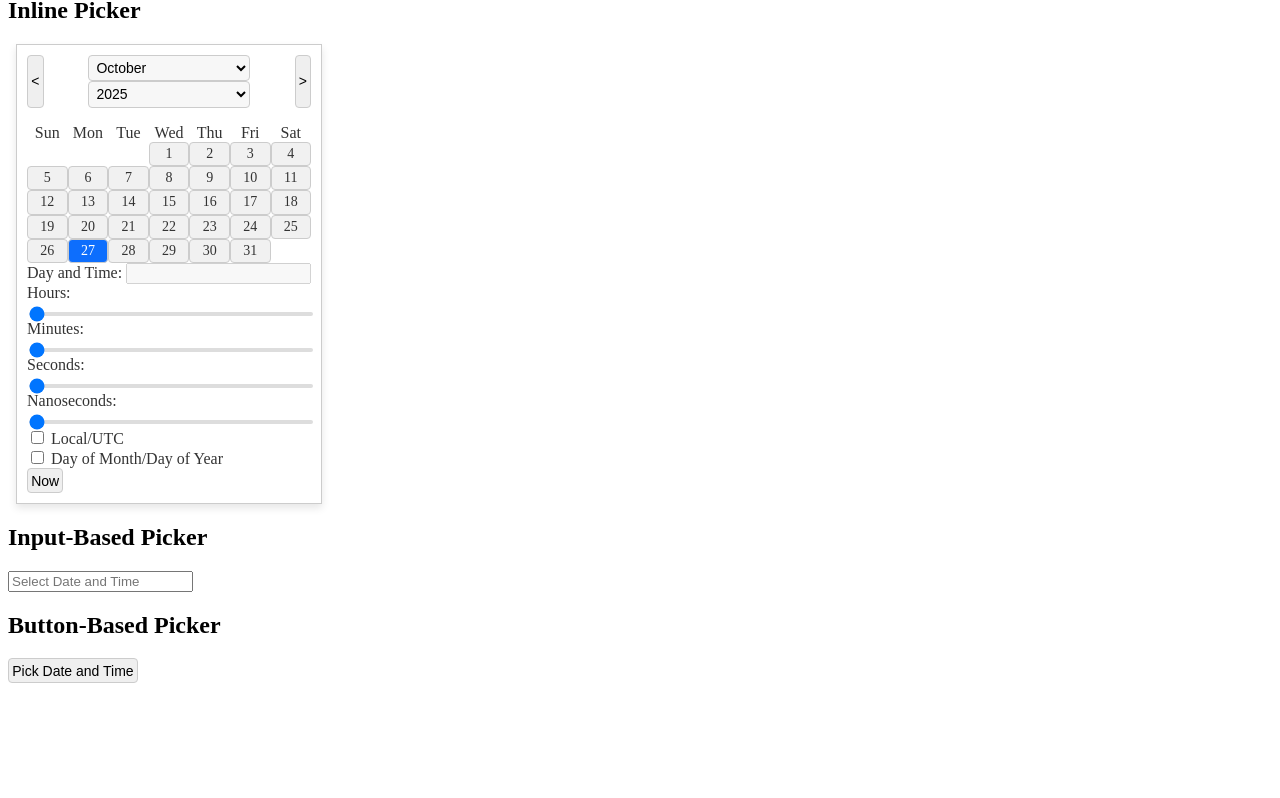
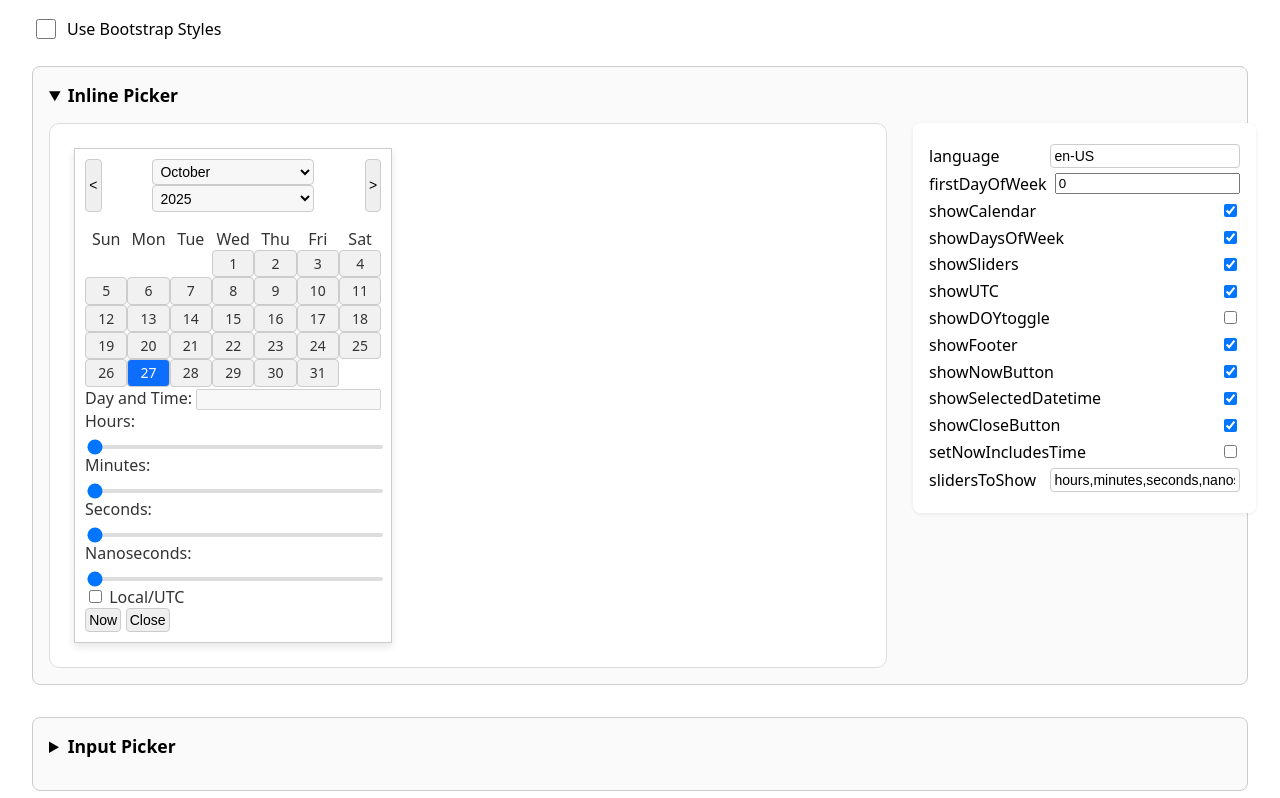
Before and after one commit to umer936/datetimepicker.js, a website: page index.html in a window 1280 px wide. Shown: the part 83-881 px from the top of the page. Before the commit the page ends 800 px from the top, so only its background shows below. Drawn offline with nearby package versions, Linux system fonts and the light colour scheme.

Commit message:
Improve the playground/demo/examples area

```diff
--- a/index.html
+++ b/index.html
@@ -3,56 +3,137 @@
 <head>
     <meta charset="UTF-8">
     <meta name="viewport" content="width=device-width, initial-scale=1.0">
-    <title>DateTimePicker with or without Bootstrap 5</title>
-<!--    <link rel="stylesheet"-->
-<!--          href="https://cdnjs.cloudflare.com/ajax/libs/bootstrap/5.3.8/css/bootstrap.min.css"-->
-<!--          integrity="sha512-2bBQCjcnw658Lho4nlXJcc6WkV/UxpE/sAokbXPxQNGqmNdQrWqtw26Ns9kFF/yG792pKR1Sx8/Y1Lf1XN4GKA=="-->
-<!--          crossorigin="anonymous"-->
-<!--          referrerpolicy="no-referrer"/>-->
+    <title>DateTimePicker Playground</title>
+
+    <!-- Optional Bootstrap -->
+    <link id="bootstrap-css" rel="stylesheet"
+          href="https://cdnjs.cloudflare.com/ajax/libs/bootstrap/5.3.8/css/bootstrap.min.css"
+          crossorigin="anonymous" disabled>
     <link rel="stylesheet" href="datetimepicker.css">
+
+    <style>
+        body {
+            font-family: system-ui, sans-serif;
+            margin: 2rem;
+            max-width: 1400px;
+        }
+
+        h1 {
+            margin-bottom: 1.5rem;
+        }
+
+        details {
+            margin-bottom: 2rem;
+            border: 1px solid #ccc;
+            border-radius: 8px;
+            padding: 1rem;
+            background: #fafafa;
+        }
+
+        summary {
+            font-weight: 600;
+            font-size: 1.1rem;
+            cursor: pointer;
+            margin-bottom: 1rem;
+        }
+
+        .picker-row {
+            display: grid;
+            grid-template-columns: 1fr 320px; /* left: picker | right: options */
+            gap: 1.5rem;
+            align-items: flex-start;
+            width: 100%;
+        }
+
+        @media (max-width: 768px) {
+            .picker-row {
+                grid-template-columns: 1fr;
+            }
+        }
+
+        .picker-box {
+            border: 1px solid #ddd;
+            border-radius: 10px;
+            padding: 1rem;
+            min-height: 320px;
+            background: white;
+        }
+
+        fieldset {
+            border: none;
+            background: #fff;
+            border-radius: 8px;
+            padding: 1rem;
+            box-shadow: 0 1px 4px rgba(0,0,0,0.08);
+        }
+
+        fieldset label {
+            display: flex;
+            align-items: center;
+            justify-content: space-between;
+            margin: 0.3rem 0;
+        }
+
+        fieldset input, fieldset select {
+            margin-left: 0.5rem;
+            flex: 1;
+        }
+
+        .switch {
+            display: inline-flex;
+            align-items: center;
+            gap: .5rem;
+            cursor: pointer;
+            font-weight: 500;
+            margin-bottom: 1.5rem;
+        }
+
+        .switch input {
+            width: 1.25rem;
+            height: 1.25rem;
+        }
+
+        fieldset > label > input {
+            flex: 0;
+        }
+    </style>
 </head>
 <body>
-<h1>DateTimePicker Examples</h1>
 
-<div class="mb-4">
-    <h2>Inline Picker</h2>
-    <div id="inline-picker" class=></div>
-</div>
+<h1>DateTimePicker Interactive Playground</h1>
+<label class="switch">
+    <input type="checkbox" id="toggle-bootstrap">
+    Use Bootstrap Styles
+</label>
 
-<div class="mb-4">
-    <h2>Input-Based Picker</h2>
-    <label for="input-picker"></label>
-    <input id="input-picker" class="form-control datetime-input" placeholder="Select Date and Time" aria-label="Date Time Input">
-</div>
+<!-- Inline Picker -->
+<details open>
+    <summary>Inline Picker</summary>
+    <div class="picker-row">
+        <div class="picker-box" id="inline-wrapper"></div>
+        <fieldset id="inline-options"></fieldset>
+    </div>
+</details>
 
-<div class="mb-4">
-    <h2>Button-Based Picker</h2>
-    <button id="button-picker" class="btn btn-primary" aria-label="Pick Date and Time">Pick Date and Time</button>
-</div>
+<!-- Input Picker -->
+<details>
+    <summary>Input Picker</summary>
+    <div class="picker-row">
+        <div class="picker-box" id="input-wrapper"></div>
+        <fieldset id="input-options"></fieldset>
+    </div>
+</details>
+
+<!-- Button Picker -->
+<details>
+    <summary>Button Picker</summary>
+    <div class="picker-row">
+        <div class="picker-box" id="button-wrapper"></div>
+        <fieldset id="button-options"></fieldset>
+    </div>
+</details>
 
 <script src="datetimepicker.js"></script>
-<script>
-    addEventListener("DOMContentLoaded", () => {
-        new DateTimePicker(document.getElementById('inline-picker'), {
-            mode: 'inline',
-            showDOYtoggle: true,
-            slidersToShow: ['hours', 'minutes', 'seconds', 'nanoseconds'],
-            showCloseButton: false,
-        });
-        new DateTimePicker(document.getElementById('input-picker'), {
-            mode: 'input',
-            showDOYtoggle: true,
-            initialValue: '2001 01 Jan 08:00:00',
-            slidersToShow: ['hours', 'minutes', 'seconds', 'nanoseconds'],
-            onDateSelect: (time) => document.getElementById('input-picker').value = time.toLocaleString(),
-            onTimeChange: (time) => document.getElementById('input-picker').value = time.toLocaleString(),
-        });
-        new DateTimePicker(document.getElementById('button-picker'), {
-            mode: 'button',
-            showDOYtoggle: true,
-            slidersToShow: ['hours', 'minutes', 'seconds', 'nanoseconds'],
-        });
-    });
-</script>
+<script src="playground.js"></script>
 </body>
 </html>
--- /dev/null
+++ b/playground.js
@@ -0,0 +1,120 @@
+document.addEventListener('DOMContentLoaded', () => {
+    const pickers = { inline: null, input: null, button: null };
+    const bootstrapToggle = document.getElementById('toggle-bootstrap');
+
+    const optionTemplate = [
+        ['language', 'text', 'en-US'],
+        ['firstDayOfWeek', 'number', 0],
+        ['showCalendar', 'checkbox', true],
+        ['showDaysOfWeek', 'checkbox', true],
+        ['showSliders', 'checkbox', true],
+        ['showUTC', 'checkbox', true],
+        ['showDOYtoggle', 'checkbox', false],
+        ['showFooter', 'checkbox', true],
+        ['showNowButton', 'checkbox', true],
+        ['showSelectedDatetime', 'checkbox', true],
+        ['showCloseButton', 'checkbox', true],
+        ['setNowIncludesTime', 'checkbox', false],
+        ['slidersToShow', 'text', 'hours,minutes,seconds,nanoseconds']
+    ];
+
+    // Generate inputs
+    for (const id of ['inline', 'input', 'button']) {
+        const fs = document.getElementById(`${id}-options`);
+        optionTemplate.forEach(([name, type, def]) => {
+            const lbl = document.createElement('label');
+            lbl.textContent = name;
+            const input = document.createElement('input');
+            input.type = type;
+            input.id = `${id}-${name}`;
+            if (type === 'checkbox') input.checked = def;
+            else input.value = def;
+            lbl.appendChild(input);
+            fs.appendChild(lbl);
+        });
+    }
+
+    bootstrapToggle.addEventListener('change', () => {
+        document.getElementById('bootstrap-css').disabled = !bootstrapToggle.checked;
+        refreshAll();
+    });
+
+    function getOptions(id) {
+        const fs = document.getElementById(`${id}-options`);
+        const get = (n) => fs.querySelector(`#${id}-${n}`);
+        return {
+            language: get('language').value,
+            firstDayOfWeek: parseInt(get('firstDayOfWeek').value),
+            showCalendar: get('showCalendar').checked,
+            showDaysOfWeek: get('showDaysOfWeek').checked,
+            showSliders: get('showSliders').checked,
+            showUTC: get('showUTC').checked,
+            showDOYtoggle: get('showDOYtoggle').checked,
+            showFooter: get('showFooter').checked,
+            showNowButton: get('showNowButton').checked,
+            showSelectedDatetime: get('showSelectedDatetime').checked,
+            showCloseButton: get('showCloseButton').checked,
+            setNowIncludesTime: get('setNowIncludesTime').checked,
+            slidersToShow: get('slidersToShow').value.split(',').map(s => s.trim()).filter(Boolean),
+            mode: id,
+            useBootstrap: bootstrapToggle.checked,
+            onDateSelect: (t) => {
+                if (id === 'input')
+                    document.querySelector('#input-wrapper input').value = t.toLocaleString();
+            },
+            onTimeChange: (t) => {
+                if (id === 'input')
+                    document.querySelector('#input-wrapper input').value = t.toLocaleString();
+            }
+        };
+    }
+
+    function destroyPicker(id) {
+        const picker = pickers[id];
+        if (picker && typeof picker.destroy === 'function') picker.destroy();
+        pickers[id] = null;
+    }
+
+    function recreateElement(id) {
+        const wrap = document.getElementById(`${id}-wrapper`);
+        wrap.innerHTML = '';
+        let el;
+        if (id === 'inline') {
+            el = document.createElement('div');
+        } else if (id === 'input') {
+            el = document.createElement('input');
+            el.className = 'form-control';
+            el.placeholder = 'Select Date and Time';
+        } else if (id === 'button') {
+            el = document.createElement('button');
+            el.className = 'btn btn-primary';
+            el.textContent = 'Pick Date and Time';
+        }
+        el.id = `${id}-picker`;
+        wrap.appendChild(el);
+        return el;
+    }
+
+    function initPicker(id) {
+        destroyPicker(id);
+        const el = recreateElement(id);
+        const options = getOptions(id);
+        pickers[id] = new DateTimePicker(el, options);
+    }
+
+    function refreshAll() {
+        ['inline', 'input', 'button'].forEach(initPicker);
+    }
+
+    function attachOptionListeners(id) {
+        const fs = document.getElementById(`${id}-options`);
+        fs.querySelectorAll('input, select').forEach(inp => {
+            inp.addEventListener('change', () => initPicker(id));
+        });
+    }
+
+    ['inline', 'input', 'button'].forEach(id => {
+        attachOptionListeners(id);
+        initPicker(id);
+    });
+});
```
